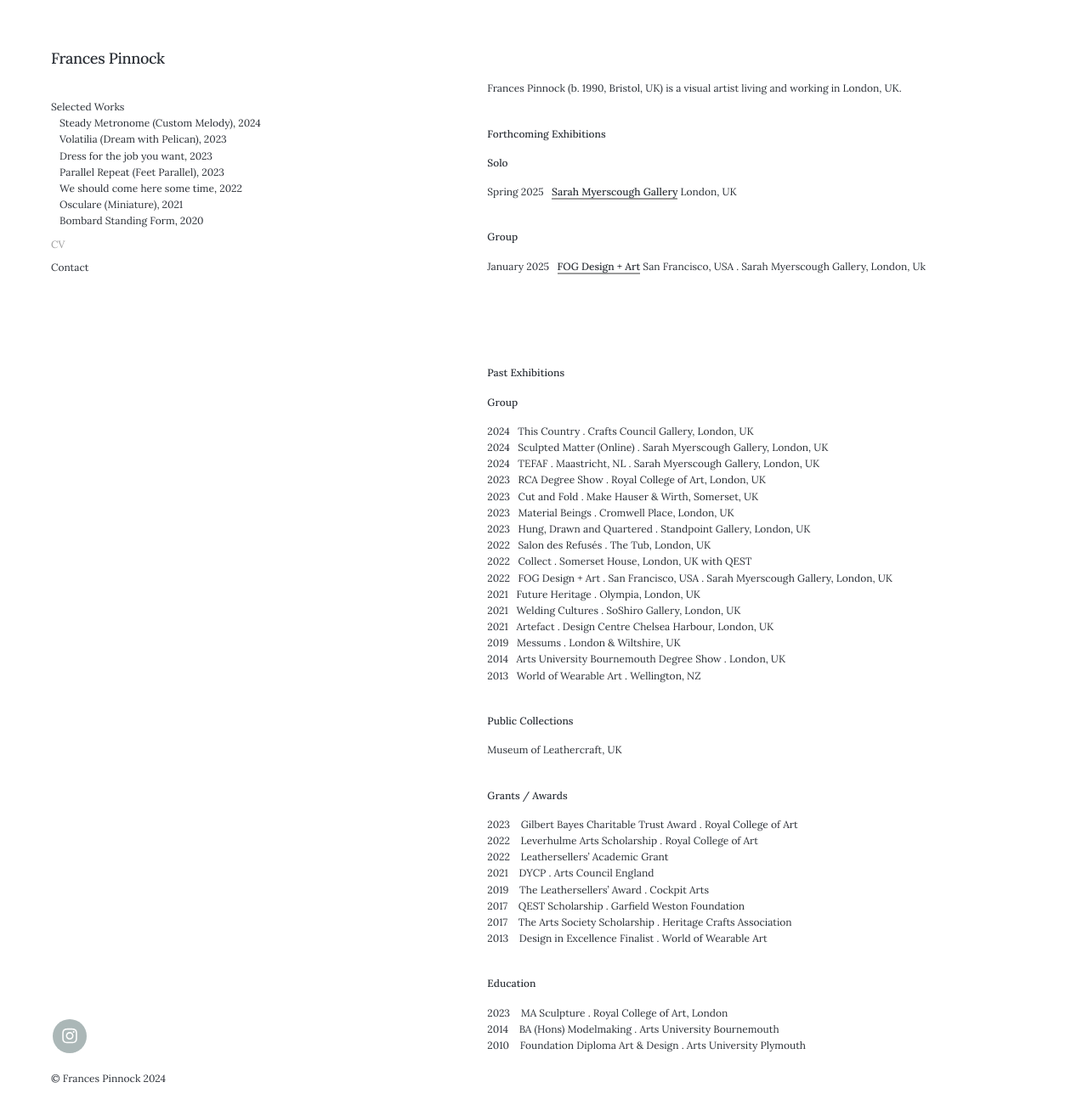
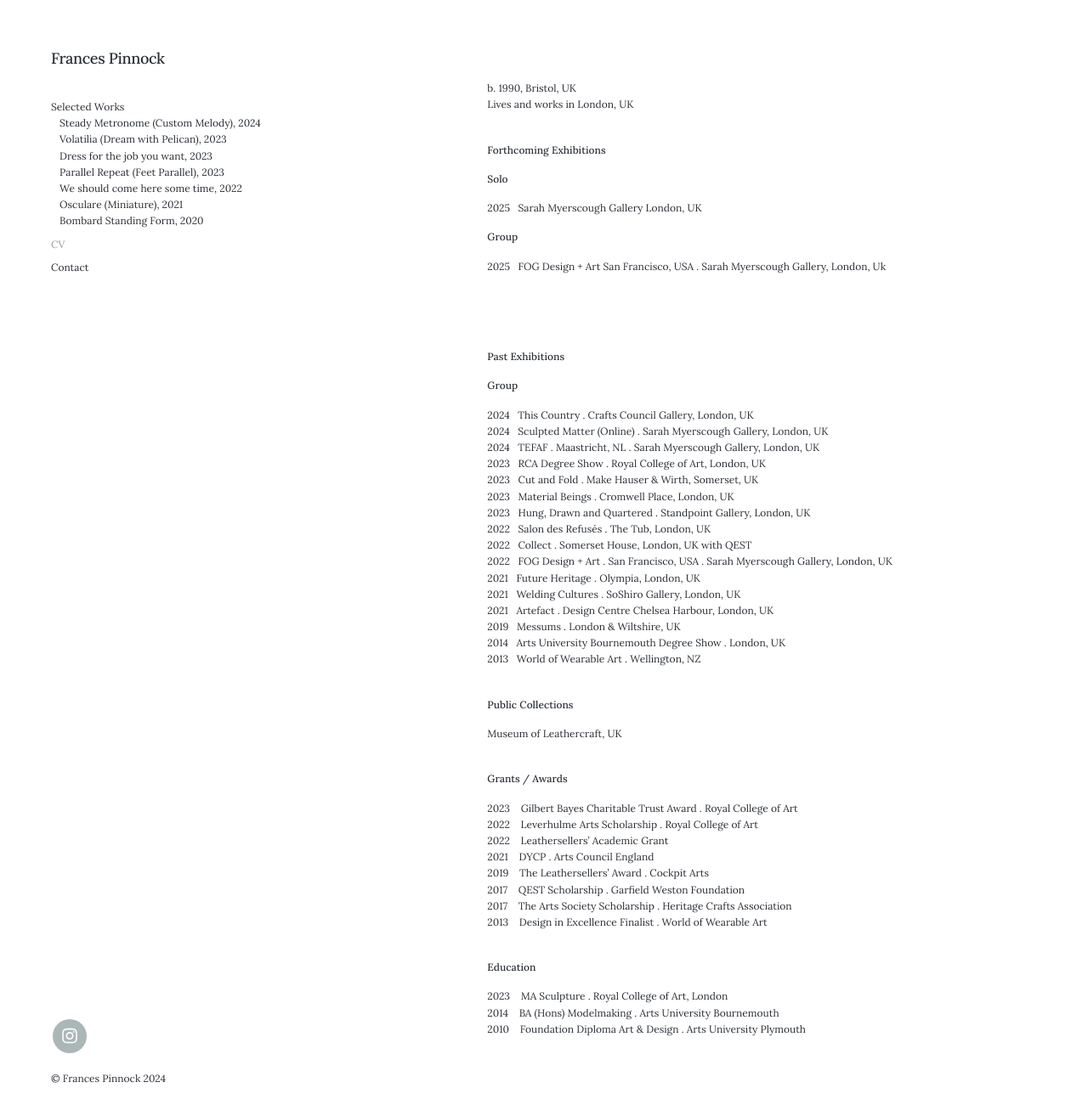
Before and after one commit to francespinnock/francespinnock.github.io, a Jekyll site: the page built from _pages/cv.md, in a window 1280 px wide and 1319 px high. Shown: the top 1314 px of the window at 85% size. Built offline with Jekyll 4.4.1, drawn with Linux system fonts in a browser that asks for light colours; nearby versions of some CDN libraries; some web fonts are replaced.

Commit message:
Update cv.md

```diff
--- a/_pages/cv.md
+++ b/_pages/cv.md
@@ -6,7 +6,8 @@ description: Frances Pinnock - CV
 
 <br />
 
-Frances Pinnock (b. 1990, Bristol, UK) is a visual artist living and working in London, UK.
+b. 1990, Bristol, UK
+Lives and works in London, UK
 <br />
 
 
@@ -14,14 +15,13 @@ Frances Pinnock (b. 1990, Bristol, UK) is a visual artist living and working in
 
 **Solo**
 
-Spring 2025&nbsp;&nbsp;&nbsp;[Sarah Myerscough Gallery](https://www.sarahmyerscough.com/exhibitions/) London, UK
+2025&nbsp;&nbsp;&nbsp;Sarah Myerscough Gallery London, UK
 <br />
 
 **Group**
 
-January 2025&nbsp;&nbsp;&nbsp;[FOG Design + Art](https://www.fogfair.com/) San Francisco, USA . Sarah Myerscough Gallery, London, Uk
+2025&nbsp;&nbsp;&nbsp;FOG Design + Art San Francisco, USA . Sarah Myerscough Gallery, London, Uk
 
-<br />
 <br />
 <br />
 
```
